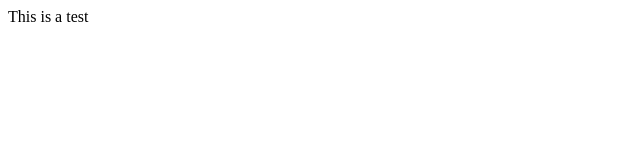
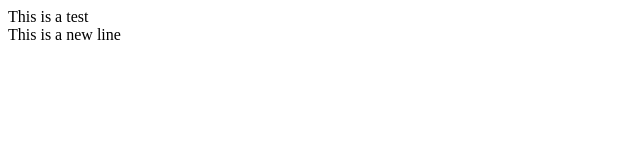
Before and after one commit to ojewaletope/test1, a plain HTML site: page index.html in a window 1280 px wide. Shown: the full height of the page, 0-640 px from the left. Drawn offline with Linux system fonts and the light colour scheme.

Commit message:
I added a new line to the index file

```diff
--- a/index.html
+++ b/index.html
@@ -7,5 +7,6 @@
 </head>
 <body>
     <div>This is a test</div>
+    <div>This is a new line</div>
 </body>
 </html>
```
